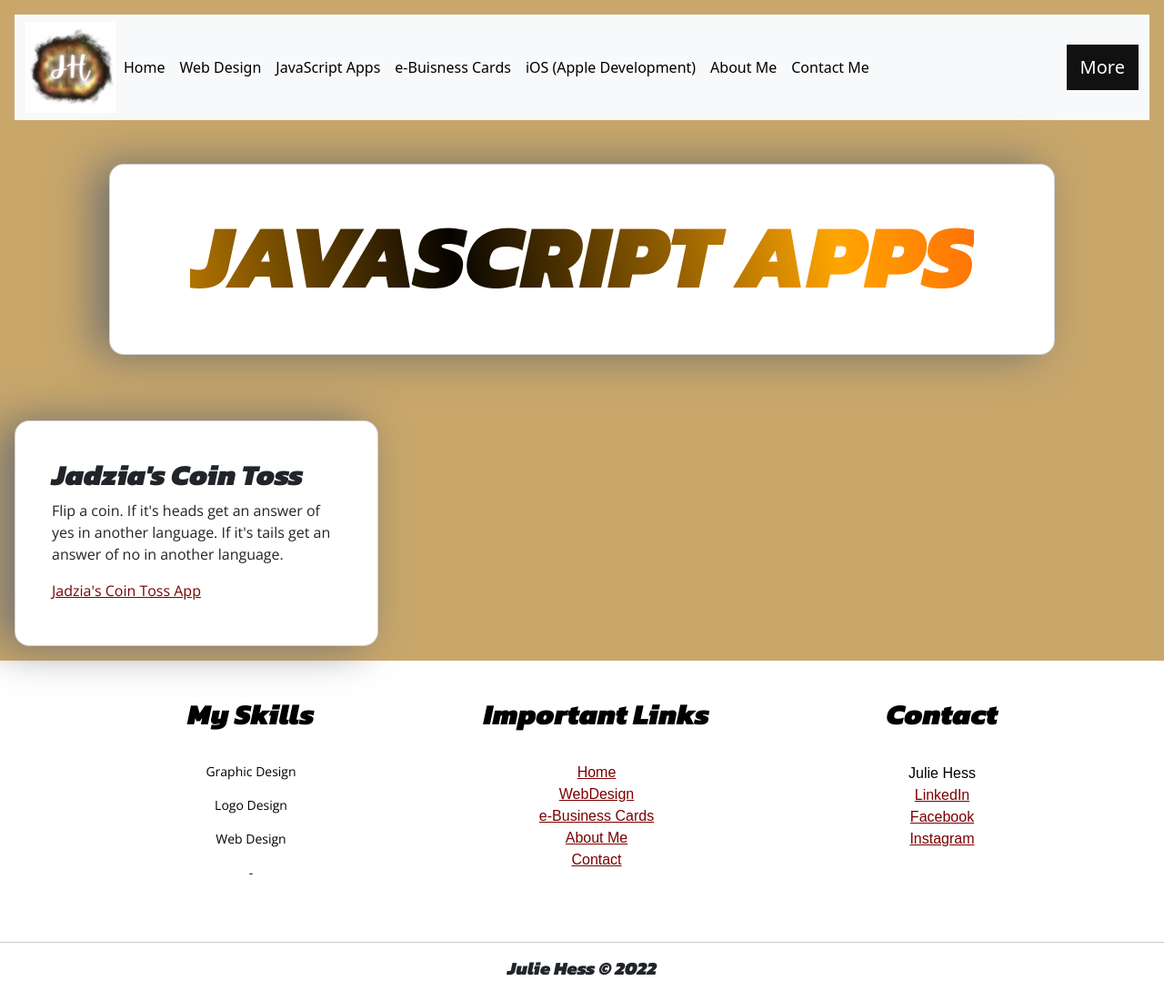
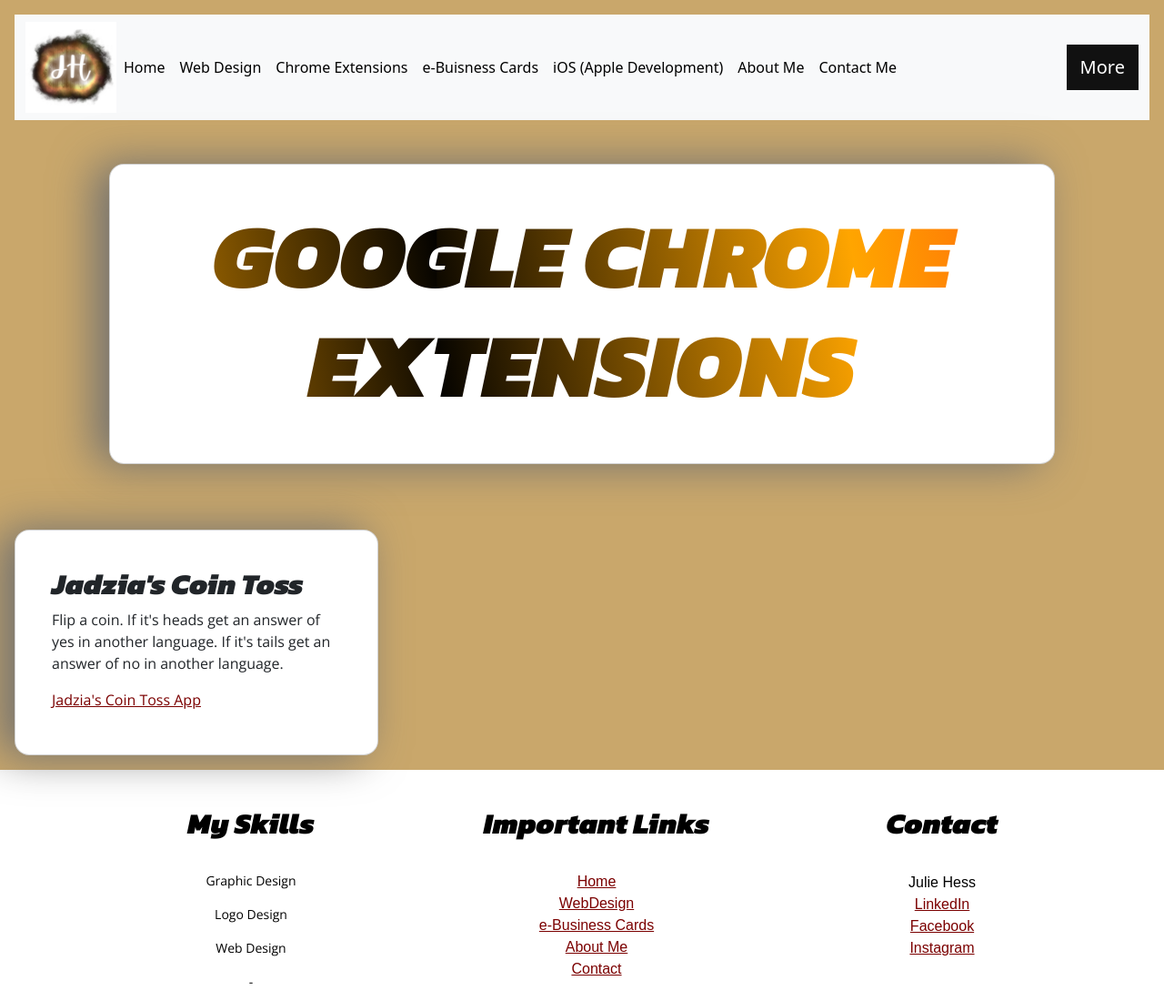
Before and after one commit to JDHess/Portfolio, a plain HTML site: page jsdesign.html in a window 1280 px wide. Shown: the top 1100 px of the page at 91% size. Drawn offline with nearby package versions, Linux system fonts and the light colour scheme.

Commit message:
updated JSdesign name to chrome extensions

```diff
--- a/jsdesign.html
+++ b/jsdesign.html
@@ -39,7 +39,7 @@
                         <a class="nav-link" href="./web.html">Web Design</a>
                       </li>
                       <li class="nav-item">
-                        <a class="nav-link" href="./jsdesign.html">JavaScript Apps</a>
+                        <a class="nav-link" href="./jsdesign.html">Chrome Extensions</a>
                       </li>
                       <li class="nav-item">
                         <a class="nav-link" href="./ebusiness.html">e-Buisness Cards</a>
@@ -66,7 +66,7 @@
             <br>
             <div class="card col-10 mx-auto">
                 <div class="card-body text-center">
-                    <h1 class="card-title text-center animate-charcter">JavaScript Apps</h1>
+                    <h1 class="card-title text-center animate-charcter">Google Chrome Extensions</h1>
                 </div>
             </div>
             <br>
```
Also changed, not shown: CalmingMotionPrivacy.html (+1 -1 lines), about.html (+1 -1 lines), contact copy.html (+1 -1 lines), contact.html (+1 -1 lines), ebusiness.html (+1 -1 lines), fonts.html (+1 -1 lines), iOS.html (+1 -1 lines), index.html (+1 -1 lines), logo.html (+1 -1 lines), web.html (+1 -1 lines).
